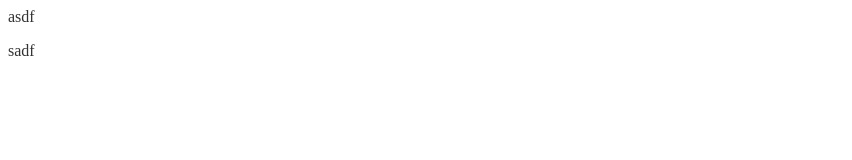
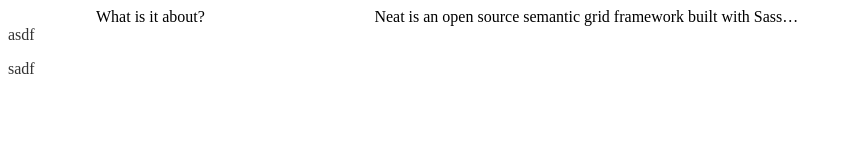
Before and after one commit to mh4rly/envoy, a website: page index.html in a window 1280 px wide. Shown: the whole page, without its empty margins (0-852 px from the left). Drawn offline with Linux system fonts and the light colour scheme.

Commit message:
install neat

```diff
--- a/gulpfile.js
+++ b/gulpfile.js
@@ -1,5 +1,6 @@
 var gulp = require('gulp');
 var path = require('path');
+var neat = require('node-neat');
 
 gulp.task('default', function() {
   // place code for your default task here
@@ -12,7 +13,10 @@ var sass = require('gulp-sass');
 
 gulp.task('sass', function () {
   return gulp.src('sass/**/*.scss')
-    .pipe(sass.sync().on('error', sass.logError))
+    .pipe(sass({
+      outputStyle: 'compressed',
+      includePaths: require('node-neat').includePaths
+    }).on('error', sass.logError))
     .pipe(gulp.dest('css'));
 });
 
--- a/index.html
+++ b/index.html
@@ -15,7 +15,10 @@
 </head>
 
 <body>
-
+  <section>
+    <header>What is it about?</header>
+    <section>Neat is an open source semantic grid framework built with Sass…</section>
+  </section>
   <div id="test">
     asdf
     <p>sadf</p>
--- a/package.json
+++ b/package.json
@@ -18,6 +18,7 @@
   "homepage": "https://github.com/mh4rly/envoy#readme",
   "devDependencies": {
     "gulp": "^3.9.1",
-    "gulp-sass": "^2.3.2"
+    "gulp-sass": "^2.3.2",
+    "node-neat": "^1.7.2"
   }
 }
--- a/sass/main.scss
+++ b/sass/main.scss
@@ -1,5 +1,16 @@
+
+@import 'bourbon';
+@import 'neat';
+
 $primary-color: #333;
 
 #test {
   color: $primary-color;
 }
+
+
+section {
+  @include outer-container;
+  header { @include span-columns(3); }
+  section { @include span-columns(9); }
+}
```
Also changed, not shown: css/main.css, 1 other file.
